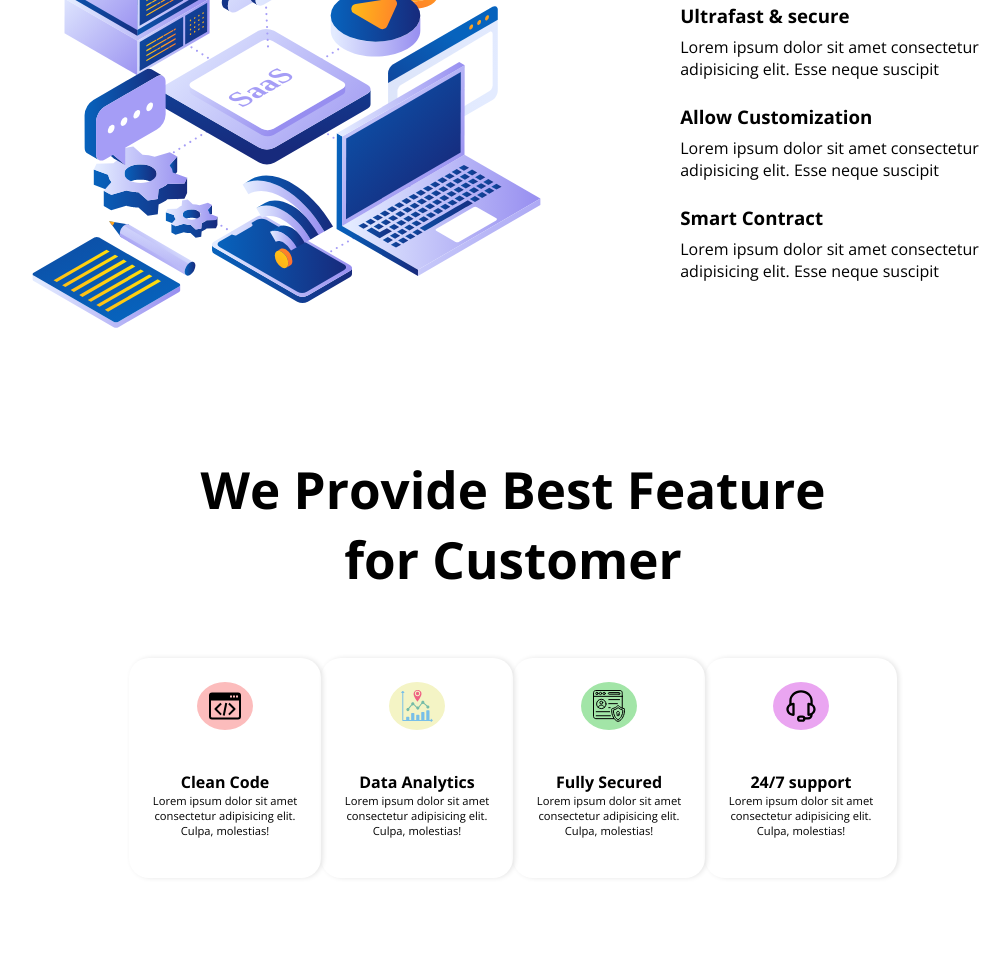
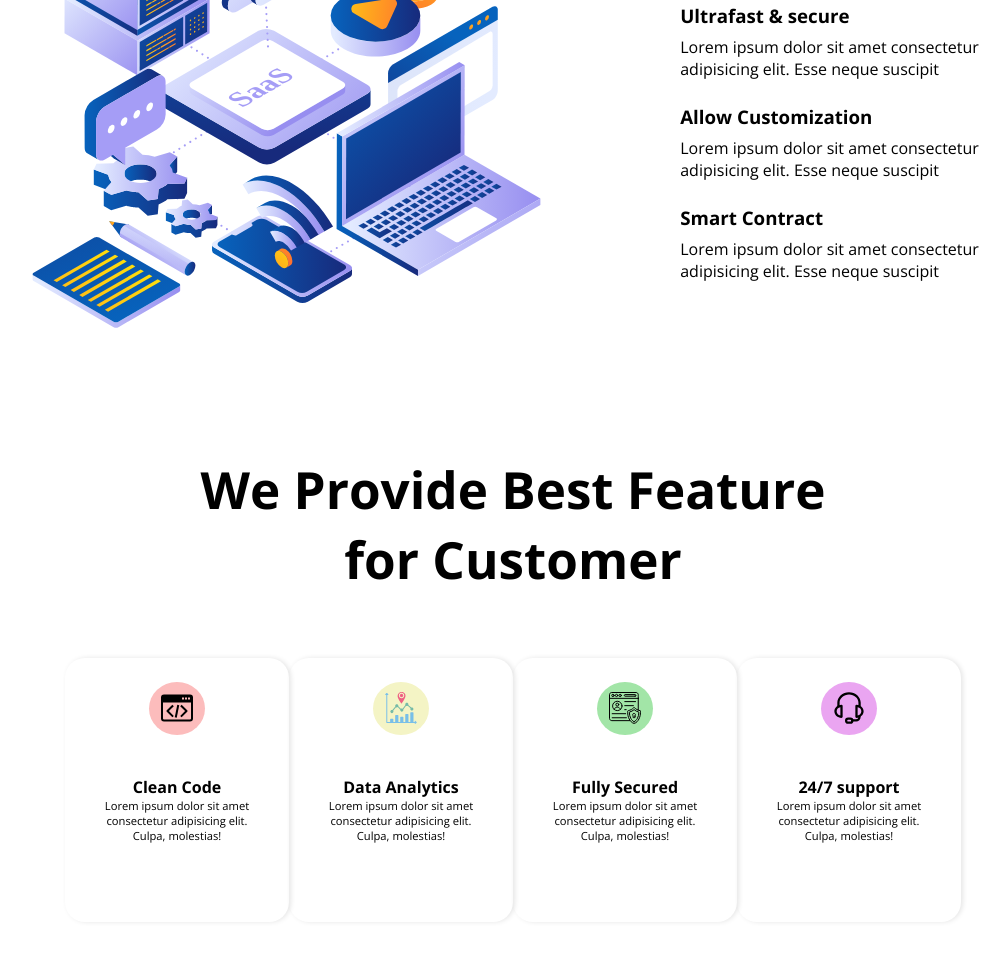
Before and after one commit to sakshi936/HTML-CSS-PROJECT-8, a plain HTML site: page index.html in a window 1280 px wide. Shown: the part 928-1886 px from the top of the page, without its empty margins (127-1134 px from the left). Before the commit the page ends 1854 px from the top, so only its background shows below. Drawn offline with nearby package versions, Linux system fonts and the light colour scheme.

Commit message:
fix: css

```diff
--- a/style.css
+++ b/style.css
@@ -156,6 +156,10 @@
 .feature-boxes{
     margin-top: 4rem;
     display: flex;
+    justify-content: center;
+    align-items: center;
+    flex-wrap: wrap;
+    /* background-color: salmon; */
 
 }
 
@@ -165,7 +169,8 @@
     justify-content: center;
     align-items: center;
 
-    width: 15vw;
+    width: 14rem;
+    height: 15em;
     box-shadow: 2px 0px 5px 0px rgba(0, 0, 0, .1);
     border-radius: 20px;
     overflow: hidden;
```
